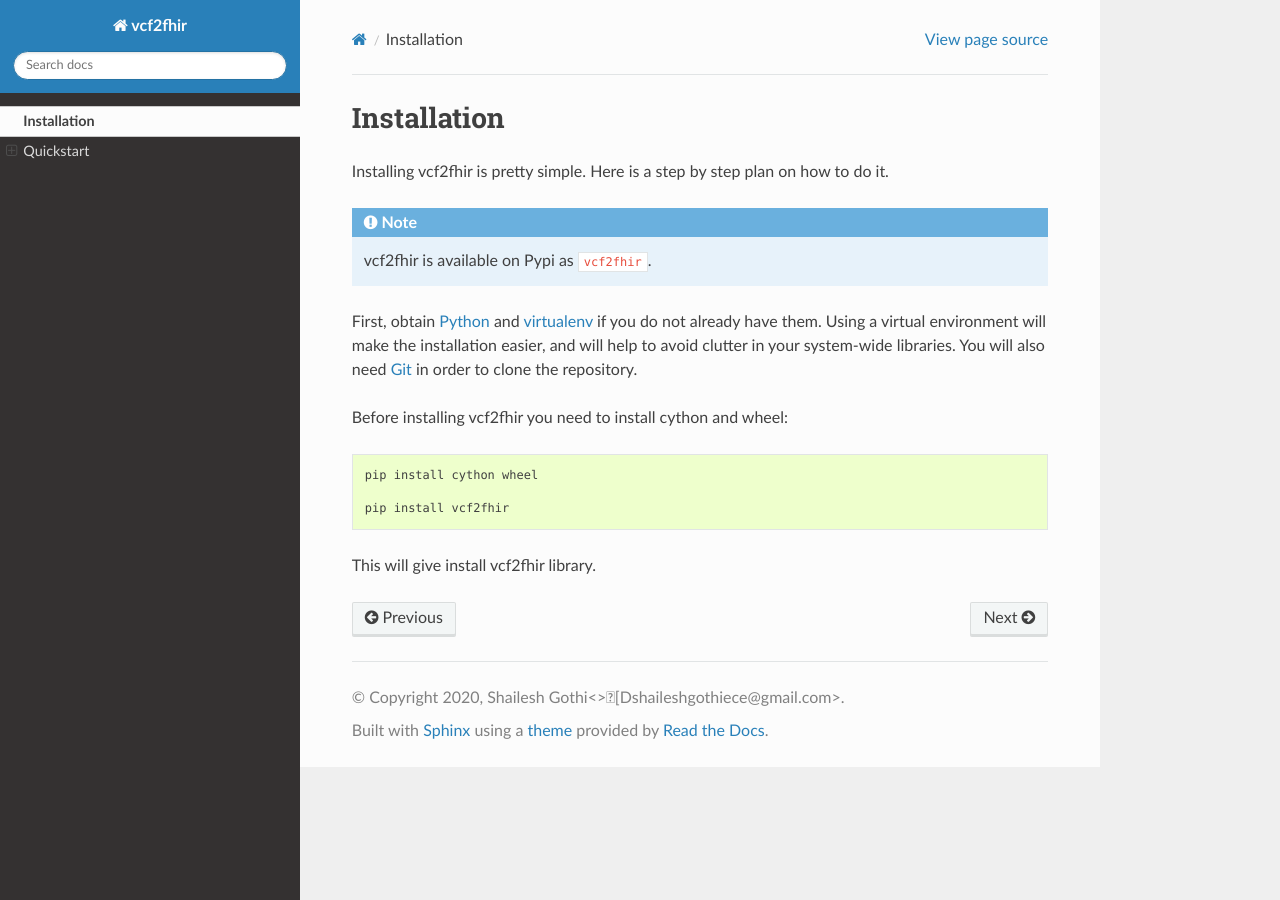
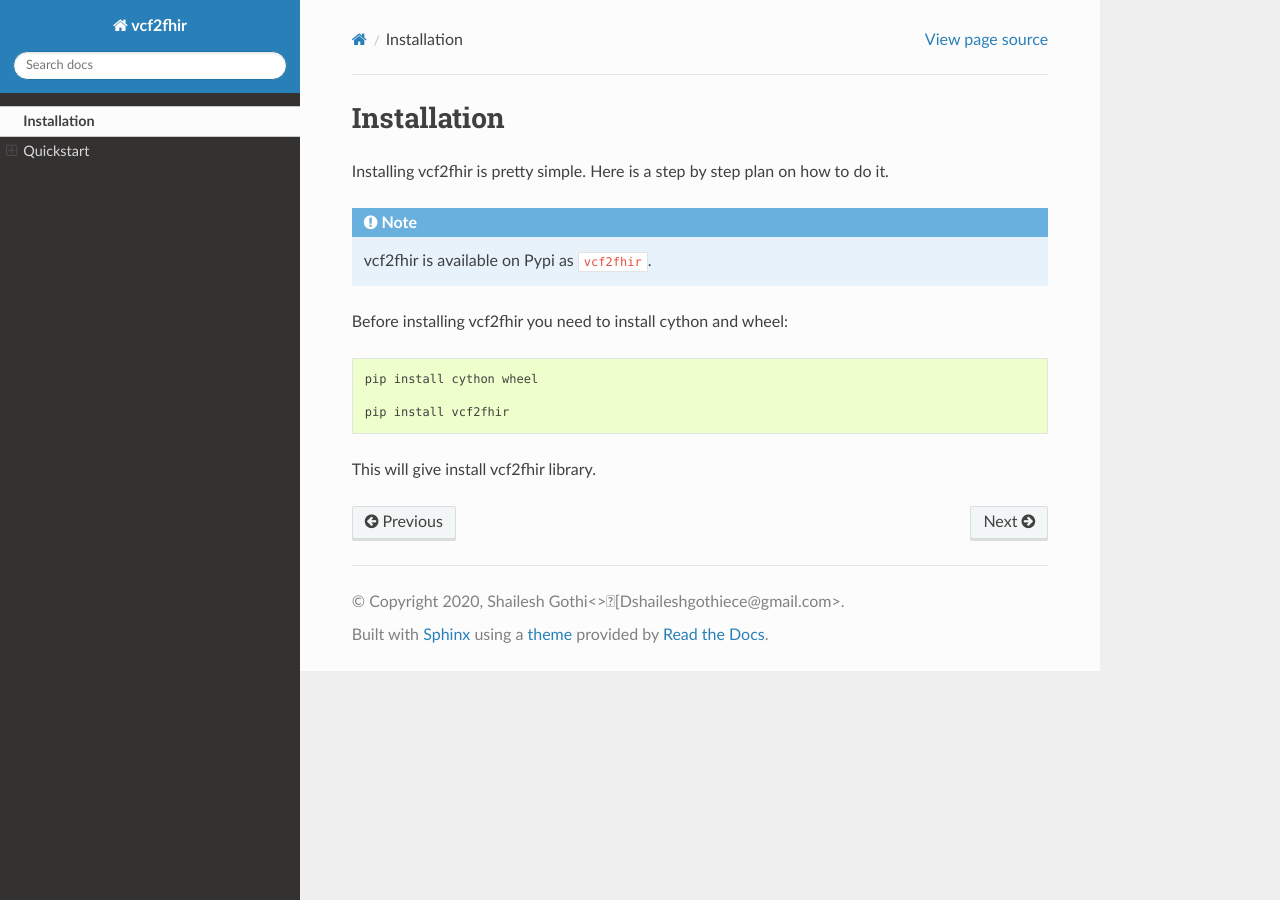
Before and after one commit to elimuinformatics/vcf2fhir, a Sphinx documentation site: the page built from docs/user/install.rst, in a window 1280 px wide. Built offline with Sphinx 7.4.7 and the Read the Docs theme 2.0.0, drawn with Linux system fonts in a browser that asks for light colours.

Commit message:
added changes by manual to docs

```diff
--- a/docs/user/install.rst
+++ b/docs/user/install.rst
@@ -5,11 +5,6 @@ Installing vcf2fhir is pretty simple. Here is a step by step plan on how to do i
 
 .. note::
     vcf2fhir is available on Pypi as ``vcf2fhir``.
-
-First, obtain Python_ and virtualenv_ if you do not already have them. Using a
-virtual environment will make the installation easier, and will help to avoid
-clutter in your system-wide libraries. You will also need Git_ in order to
-clone the repository.
 
 .. _Python: http://www.python.org/
 .. _virtualenv: http://pypi.python.org/pypi/virtualenv
```
